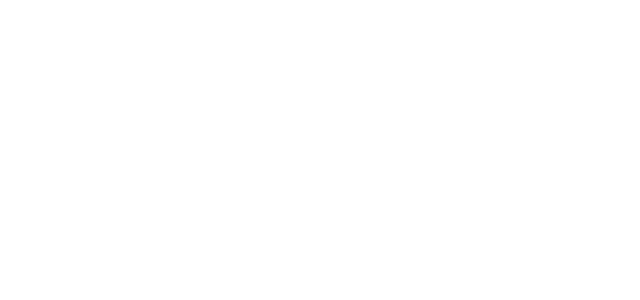
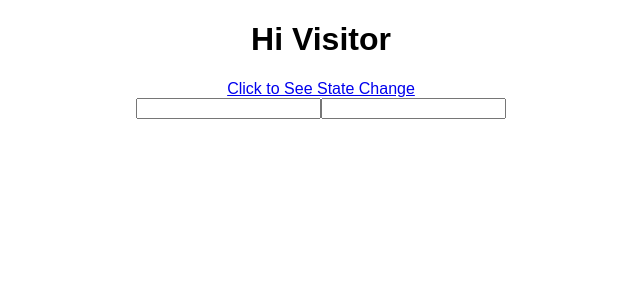
Before and after one commit to coding102/ReactComponents, a React (Create React App) app: page / in a window 1280 px wide. Shown: the top 300 px of the page, without its empty margins (319-959 px from the left). Built offline with nearby package versions, Linux system fonts and the light colour scheme.

Commit message:
credit card component

```diff
--- a/src/App.js
+++ b/src/App.js
@@ -1,14 +1,74 @@
 import React, { Component } from 'react';
 import './App.css';
+
+
+
+// Credit Card Input/Type Recognition
+class CreditCard extends Component {
+  constructor(props) {
+    super(props);
+    this.state = { number: '' };
+  }
+  process(number) {
+    return { text: '', type: '' };
+  }
+  render () {
+    let { text: text, type: type } = this.process(this.state.number);
+    return (
+      <div>
+        <input type="text" value={text} />
+        <input type="text" value={type} readOnly />
+      </div>
+    )
+  }
+}
+let types = {
+  'Visa': /^4/,
+  'MasterCard': /^5[1-5]/,
+  'American Express': /^3[47]/
+};
+
+
+
+// on click state change
+class Clicked extends Component {
+  constructor(props) {
+    super(props);
+    this.state = {clicked: false};
+    this.linkClicked = this.linkClicked.bind(this);
+  }
+  linkClicked(event) {
+    this.setState({clicked: true});
+  }
+  render() {
+    if (this.state.clicked === false) {
+      return (
+        <div>
+          <h1>Hi {this.props.name}</h1>
+          <a href='https://www.youtube.com/watch?v=XxVg_s8xAms&t=1s' id="click" onClick={this.linkClicked}>Click to See State Change</a>
+        </div>
+      );
+    } else {
+      return (
+        <div id="two-tags">
+          <h1>Hi {this.props.name}</h1>
+          <span>It's a link to watch an introduction to React</span>
+        </div>
+      );
+    }
+  }
+}
+
+
 
 class App extends Component {
   render() {
     return (
       <div className="App">
-
+        <Clicked name="Visitor" />
+        <CreditCard types={types} />
       </div>
     );
   }
 }
-
 export default App;
```
